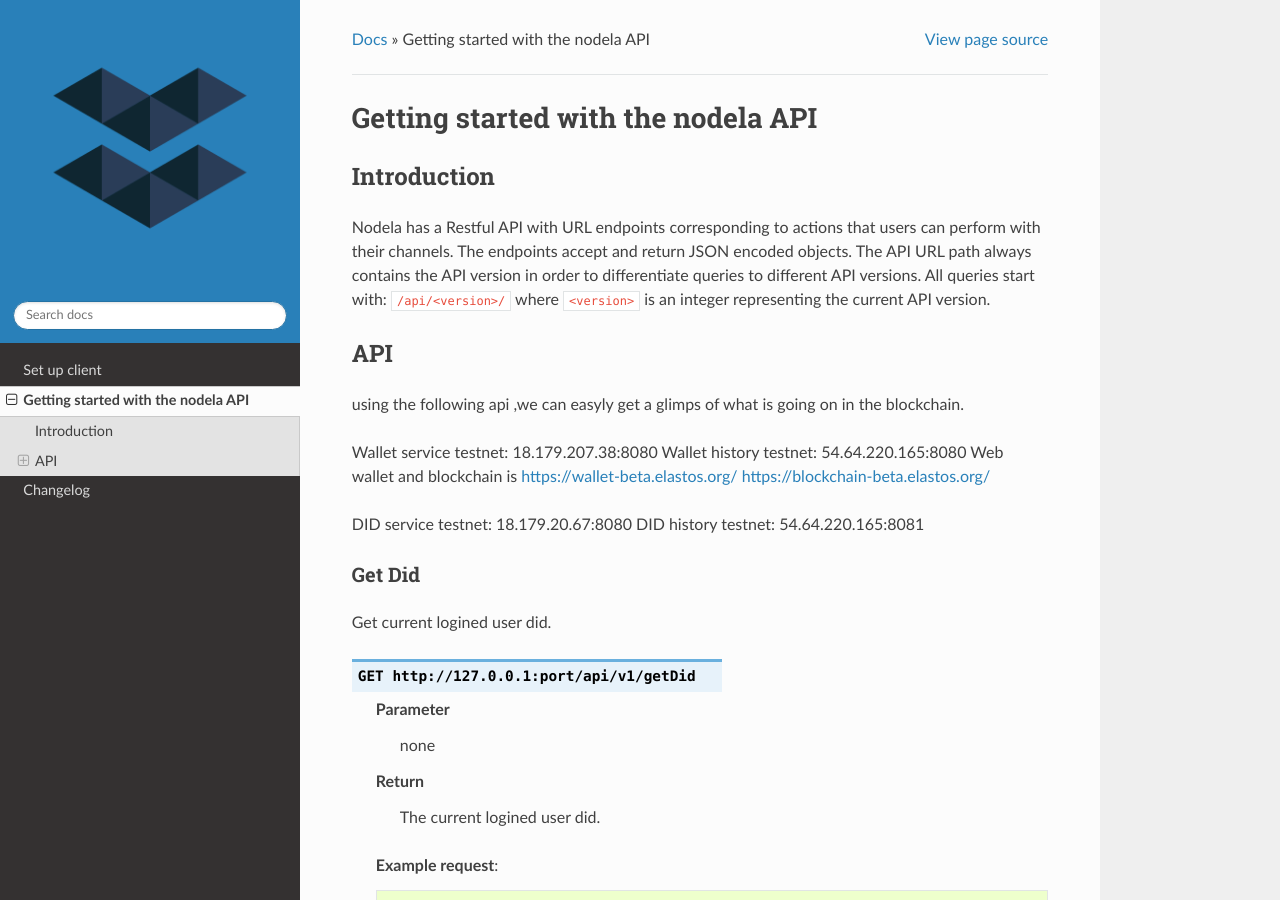
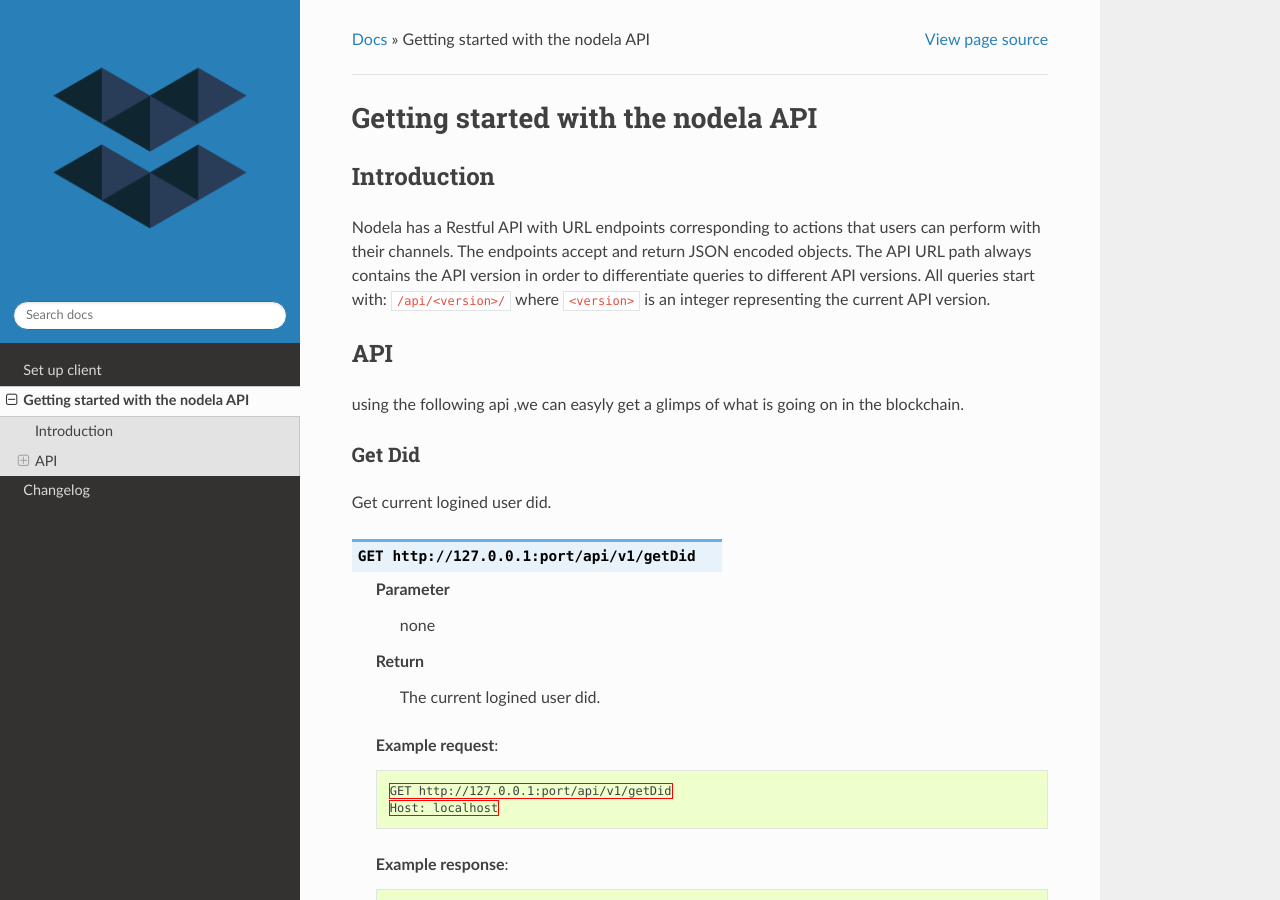
Before and after one commit to mengxiaokun/Elastos.ORG.Wallet.Browser.Android, a Sphinx documentation site: the page built from docs/api_guide.rst, in a window 1280 px wide and 900 px high. Built offline with Sphinx 7.4.7 and the Read the Docs theme 2.0.0, drawn with Linux system fonts in a browser that asks for light colours; some of the changed text lies outside the part shown.

```diff
--- a/docs/api_guide.rst
+++ b/docs/api_guide.rst
@@ -14,14 +14,14 @@ API
 =================================
 using the following api ,we can easyly get a glimps of what is going on in the blockchain.
 
-Wallet service testnet: 18.179.207.38:8080
-Wallet history testnet: 54.64.220.165:8080
-Web wallet and blockchain is
-https://wallet-beta.elastos.org/
-https://blockchain-beta.elastos.org/
+.. Wallet service testnet: 18.179.207.38:8080
+.. Wallet history testnet: 54.64.220.165:8080
+.. Web wallet and blockchain is
+.. https://wallet-beta.elastos.org/
+.. https://blockchain-beta.elastos.org/
 
-DID service testnet:    18.179.20.67:8080
-DID history testnet:    54.64.220.165:8081
+.. DID service testnet:    18.179.20.67:8080
+.. DID history testnet:    54.64.220.165:8081
 
 
 Get Did
@@ -100,7 +100,7 @@ Get current logined user address.
    :Ref: ElastosWallet.getAddress()
 
 
-Get Balance
+Get balance
 -----------------------------------------
 Get current logined user balance.
 
```
Also changed, not shown: other parts of docs/api_guide.rst (+3 -3 lines).
